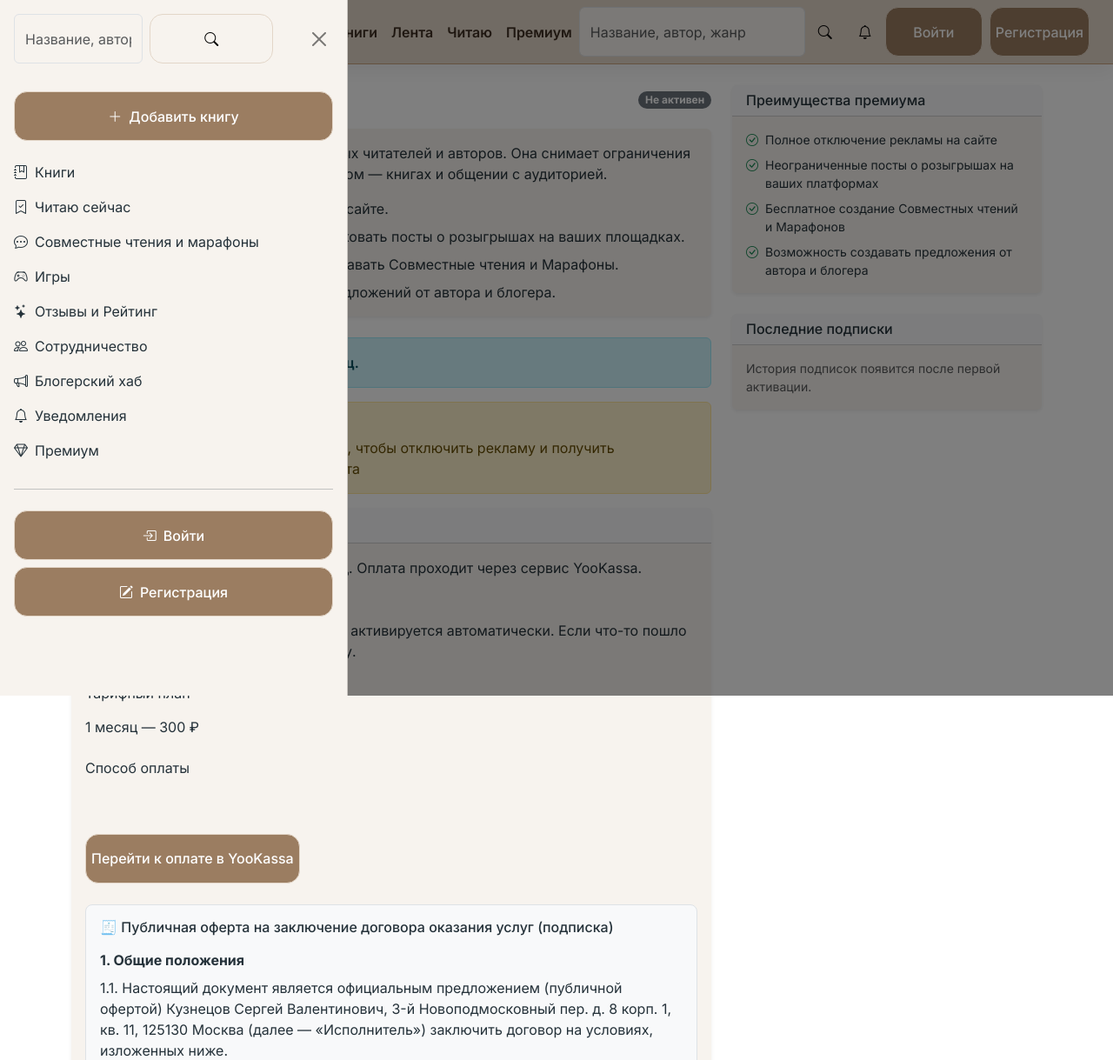
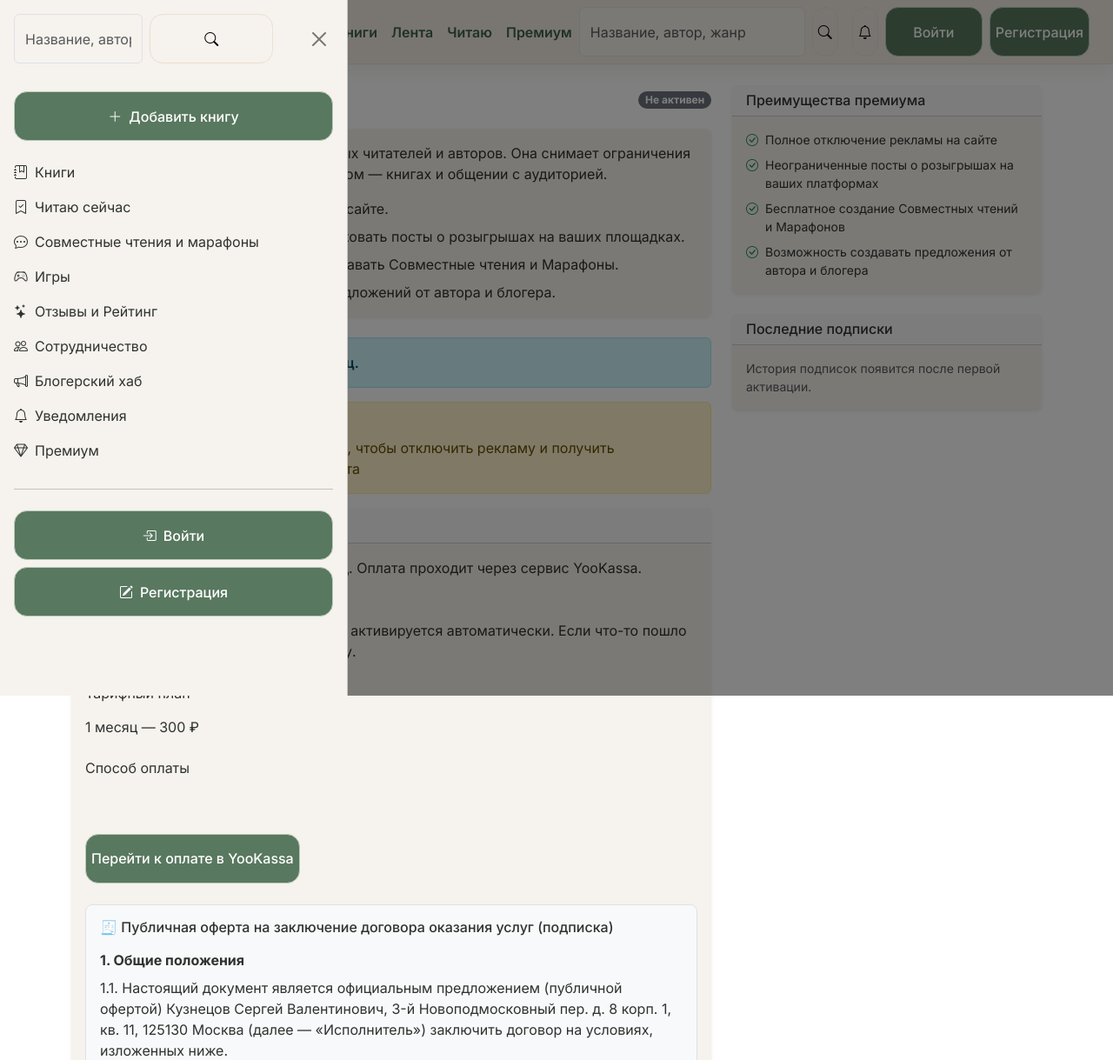
Before and after one commit to OlgaKuznetsova03/Mybooks_server, a Django app: template templates/accounts/premium.html in a window 1280 px wide, after a click that opens the changed part. Shown: the top 1219 px of the page at 87% size. Run offline with Django 4.2, Linux system fonts and the light colour scheme; the template is opened without the code that fills it, so the values that code supplies are empty; parts of the project's set-up code (start-up, migrations or seed data) failed here and were passed over.

Commit message:
new color

```diff
--- a/templates/base.html
+++ b/templates/base.html
@@ -23,19 +23,19 @@
   <style>
     :root,
     [data-bs-theme="light"] {
-      --rt-primary: #40535c;
-      --rt-primary-rgb: 64, 83, 92;
-      --rt-body-bg: #f7f3ee;
-      --rt-body-color: #25323a;
-      --rt-link-color: #40535c;
-      --rt-link-hover: #2c3b42;
-      --rt-card-shadow: 0 10px 24px rgba(0, 0, 0, 0.06);
+      --rt-primary: #58785f;
+      --rt-primary-rgb: 88, 120, 95;
+      --rt-body-bg: #f6f2ed;
+      --rt-body-color: #2f332f;
+      --rt-link-color: #58785f;
+      --rt-link-hover: #45614b;
+      --rt-card-shadow: 0 10px 24px rgba(70, 70, 50, 0.08);
 
-      --rt-shelf-card-surface: #f3ebe1;
+      --rt-shelf-card-surface: #fffaf5;
       --rt-shelf-card-shadow: 0 0.75rem 1.5rem rgba(33, 37, 41, 0.08);
-      --rt-shelf-card-sheen: linear-gradient(160deg, rgba(255, 255, 255, 0.6), rgba(214, 197, 178, 0.25));
-      --rt-shelf-card-highlight: linear-gradient(90deg, #9c6b3f, #c58d54, #9c6b3f);
-      --rt-shelf-card-highlight-shadow: rgba(108, 63, 28, 0.4);
+      --rt-shelf-card-sheen: linear-gradient(160deg, rgba(255, 255, 255, 0.6), rgba(235, 224, 210, 0.35));
+      --rt-shelf-card-highlight: linear-gradient(90deg, #e89a61, #f6c29d, #e89a61);
+      --rt-shelf-card-highlight-shadow: rgba(216, 131, 69, 0.32);
 
       /* прокидываем в Bootstrap */
       --bs-primary: var(--rt-primary);
@@ -112,29 +112,29 @@
     :root{
       --rt-font-base: "Inter", "Segoe UI", system-ui, -apple-system, sans-serif;
       --rt-font-brand: "Manrope", "Inter", "Segoe UI", system-ui, sans-serif;
-      --rt-header-bg: #e3d6c8;  /* Изменено на #d9b597 */
-      --rt-header-border: #c8a07c;  /* Немного темнее для контраста */
-      --rt-header-link: #3e2f22;
-      --rt-header-link-hover: #2d2015;
-      --rt-header-btn-bg: #c8966c;  /* Немного темнее для кнопок */
-      --rt-header-btn-hover: #b87a4a;
-      --rt-header-btn-active: #a56838;
-      --rt-header-btn-border: #a56838;
-      --rt-header-btn-text: #2f1f12;
-      --rt-header-ring: 200, 150, 110;
+      --rt-header-bg: #f3ede5;
+      --rt-header-border: #ebe0d2;
+      --rt-header-link: #3f6447;
+      --rt-header-link-hover: #45614b;
+      --rt-header-btn-bg: #e89a61;
+      --rt-header-btn-hover: #d88345;
+      --rt-header-btn-active: #c8753d;
+      --rt-header-btn-border: #d88345;
+      --rt-header-btn-text: #fffaf7;
+      --rt-header-ring: 216, 131, 69;
     }
 
     [data-bs-theme="dark"]{
-      --rt-header-bg: #8b5a3a;  /* Более темный оттенок для темной темы */
-      --rt-header-border: rgba(217, 181, 151, .35);
-      --rt-header-link: #f3d8ad;
-      --rt-header-link-hover: #ffe8c0;
-      --rt-header-btn-bg: #c8966c;
-      --rt-header-btn-hover: #b87a4a;
-      --rt-header-btn-active: #a56838;
-      --rt-header-btn-border: #8b5a3a;
-      --rt-header-btn-text: #1a1711;
-      --rt-header-ring: 217, 181, 151;
+      --rt-header-bg: #2b3a32;
+      --rt-header-border: rgba(185, 203, 184, .35);
+      --rt-header-link: #f7f0e7;
+      --rt-header-link-hover: #f6c29d;
+      --rt-header-btn-bg: #58785f;
+      --rt-header-btn-hover: #45614b;
+      --rt-header-btn-active: #3d5541;
+      --rt-header-btn-border: #45614b;
+      --rt-header-btn-text: #fffaf7;
+      --rt-header-ring: 185, 203, 184;
     }
 
     body,
@@ -152,7 +152,7 @@
     .navbar.bg-body {
       background: var(--rt-header-bg) !important;
       border-color: var(--rt-header-border) !important;
-      box-shadow: 0 8px 20px rgba(28, 21, 14, .06);
+      box-shadow: 0 8px 20px rgba(70, 70, 50, .08);
     }
 
     .navbar .nav-link {
@@ -194,8 +194,8 @@
 
     .rt-header-btn--ghost {
       --bs-btn-bg: transparent;
-      --bs-btn-hover-bg: rgba(201, 135, 91, .14);
-      --bs-btn-active-bg: rgba(201, 135, 91, .2);
+      --bs-btn-hover-bg: rgba(232, 154, 97, .18);
+      --bs-btn-active-bg: rgba(232, 154, 97, .24);
     }
 
     .offcanvas { background: var(--bs-body-bg); color: var(--bs-body-color); }
@@ -215,8 +215,8 @@
       align-items: center;
       gap: 18px;
       border-radius: 15px;
-      border: 1px solid #E3D6C8;
-      background: #9b7d61;
+      border: 1px solid #ebe0d2;
+      background: linear-gradient(180deg, #e89a61 0%, #d88345 100%);
       color: white !important;
       font-weight: 500;
       transition: all 0.2s ease;
@@ -235,26 +235,26 @@
 
     /* Стили для активного/нажатого состояния */
     .btn:active {
-      background: #4e2f18;
-      border-color: #c8b59e;
+      background: #c8753d;
+      border-color: #d88345;
       transform: translateY(0);
     }
 
     /* Стили для фокуса */
     .btn:focus-visible {
       outline: none;
-      box-shadow: 0 0 0 3px rgba(108, 65, 33, 0.3);
+      box-shadow: 0 0 0 3px rgba(216, 131, 69, 0.3);
     }
 
     /* Стили для кнопок-ссылок */
     a.btn {
-      background-color: #9b7d61;
+      background-color: #e89a61;
       color: white !important;
       text-decoration: none;
     }
 
     a.btn:hover {
-      background-color: #5a371c;
+      background-color: #d88345;
       color: white !important;
     }
 
@@ -308,16 +308,16 @@
     .btn-outline-info:hover,
     .btn-outline-light:hover,
     .btn-outline-dark:hover {
-      background: #9b7d61;
+      background: #58785f;
       color: white !important;
-      border-color: #E3D6C8;
+      border-color: #b9cbb8;
     }
 
     /* Специальные стили для кнопок в шапке и offcanvas */
     .rt-header-btn {
-      background: #9b7d61 !important;
+      background: #58785f !important;
       color: white !important;
-      border: 1px solid #E3D6C8 !important;
+      border: 1px solid #b9cbb8 !important;
       border-radius: 15px;
       height: 57px;
       padding: 16px 6px;
@@ -328,21 +328,21 @@
     }
 
     .rt-header-btn:hover {
-      background: #5a371c !important;
+      background: #45614b !important;
       color: white !important;
     }
 
     .rt-header-btn--ghost {
       background: transparent !important;
-      color: #3e2f22 !important;
-      border: 1px solid #E3D6C8 !important;
+      color: #3f6447 !important;
+      border: 1px solid #ebe0d2 !important;
       min-width: auto;
       height: 57px;
     }
 
     .rt-header-btn--ghost:hover {
-      background: rgba(108, 65, 33, 0.1) !important;
-      color: #9b7d61 !important;
+      background: rgba(232, 154, 97, 0.12) !important;
+      color: #58785f !important;
     }
 
     .rt-header-btn--ghost .bi-search,
@@ -353,15 +353,15 @@
 
     /* Кнопки в offcanvas меню */
     .offcanvas .btn {
-      background: #9b7d61;
+      background: #58785f;
       color: white;
-      border: 1px solid #E3D6C8;
+      border: 1px solid #b9cbb8;
       border-radius: 15px;
       width: 100%;
     }
 
     .offcanvas .btn:hover {
-      background: #5a371c;
+      background: #45614b;
     }
 
     /* Кнопки закрытия модальных окон и offcanvas */
@@ -374,15 +374,15 @@
     }
 
     .btn-close:hover {
-      background-color: rgba(108, 65, 33, 0.1) !important;
+      background-color: rgba(232, 154, 97, 0.12) !important;
     }
 
     /* Стили для кнопок в формах */
     button[type="submit"],
     input[type="submit"] {
-      background: #9b7d61;
+      background: #58785f;
       color: white !important;
-      border: 1px solid #E3D6C8;
+      border: 1px solid #b9cbb8;
       border-radius: 15px;
       height: 57px;
       padding: 16px 6px;
```
Also changed, not shown: other parts of templates/base.html (+28 -28 lines).
